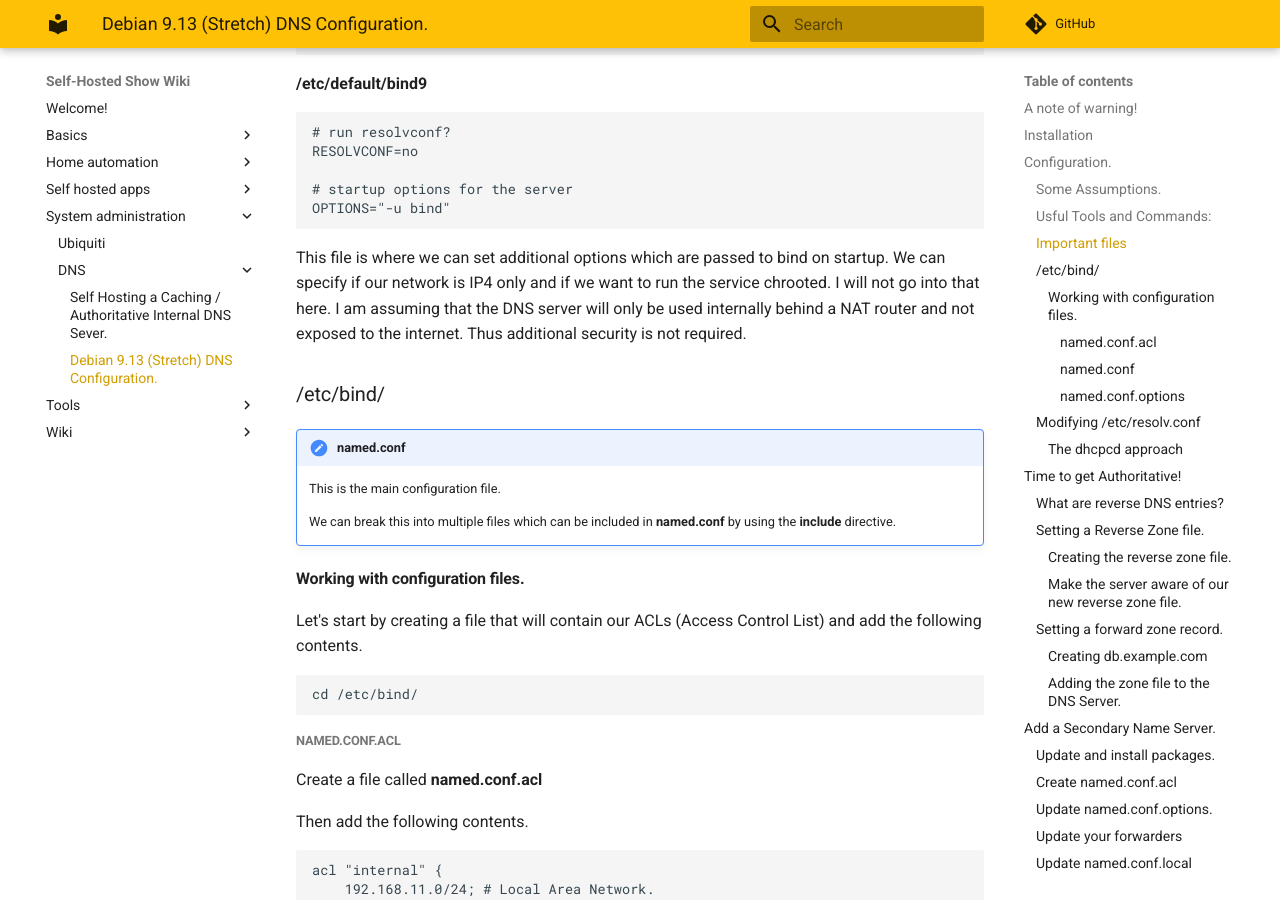
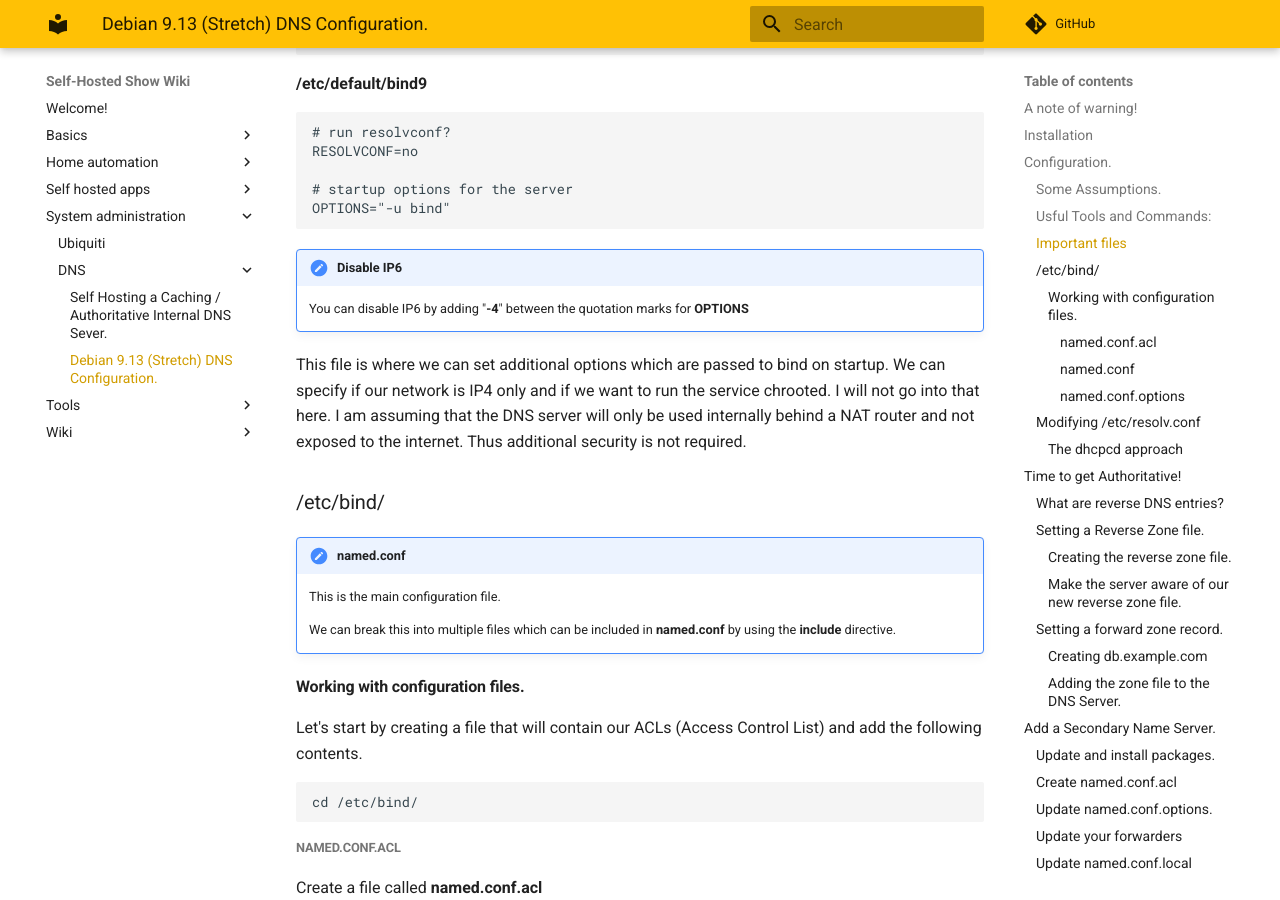
Before and after one commit to selfhostedshow/wiki, an MkDocs documentation site: the page built from docs/system-administration/DNS/debian-stretch.md, in a window 1280 px wide and 900 px high, scrolled down 1217 px. Built offline with MkDocs 1.6.1 and Material for MkDocs 9.7.7, drawn with Linux system fonts in a browser that asks for light colours; comment, search, counter and statistics services are not loaded.

Commit message:
Added note on disabling IP6 Added a note on how to disable IP6 if desired.

````diff
--- a/docs/system-administration/DNS/debian-stretch.md
+++ b/docs/system-administration/DNS/debian-stretch.md
@@ -49,6 +49,8 @@ RESOLVCONF=no
 OPTIONS="-u bind"
 
 ```
+!!! note "Disable IP6"
+    You can disable IP6 by adding "**-4**" between the quotation marks for **OPTIONS**
 
 This file is where we can set additional options which are passed to bind on startup. We can specify if our network is IP4 only and if we want to run the service chrooted. I will not go into that here. I am assuming that the DNS server will only be used internally behind a NAT router and not exposed to the internet. Thus additional security is not required.
 
````
